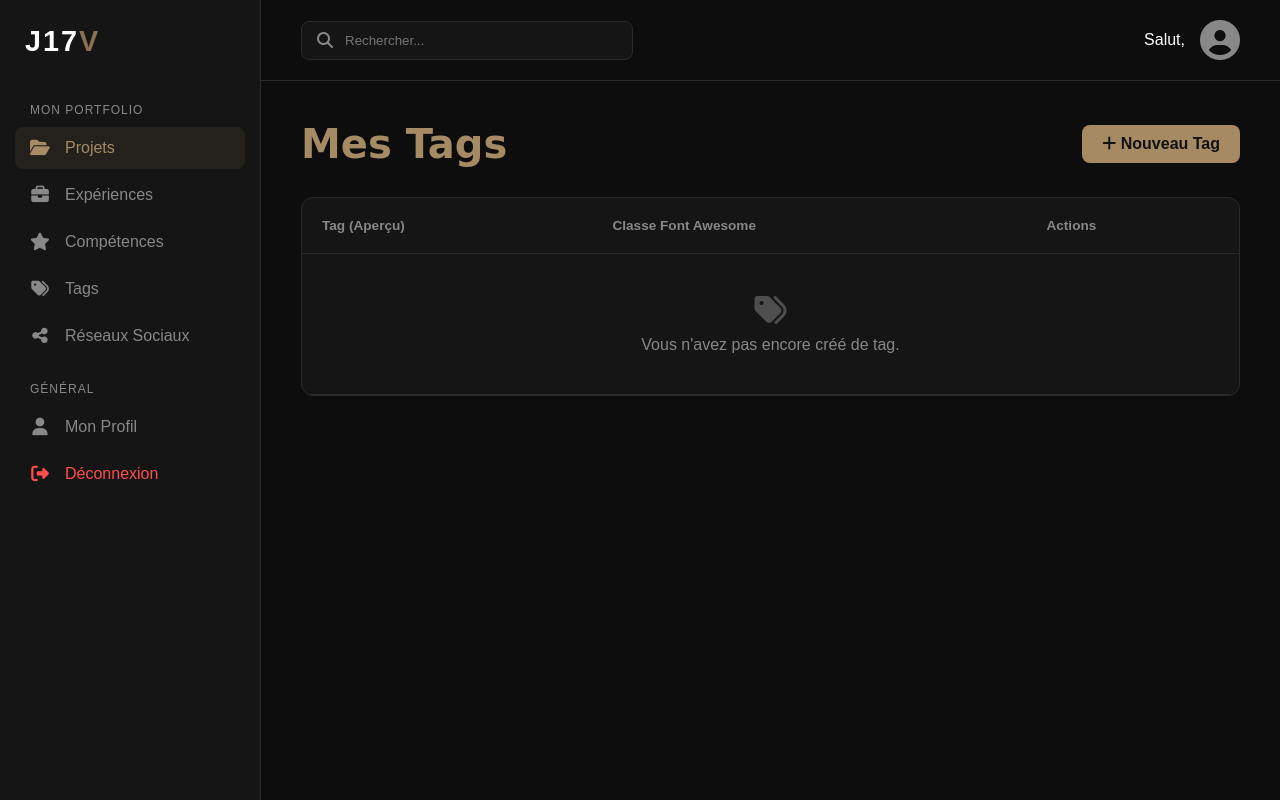
After one commit to Johnny17V/projetPortfolio, a Django app: template backend/api/templates/api/dashboard_tags.html in a window 1280 px wide. The commit adds this page. Run offline with Django 5.2, Linux system fonts and the light colour scheme; the template is opened without the code that fills it, so the values that code supplies are empty.

Commit message:
ajout des vues dashboard pour à la fois tags et reseau

```diff
--- a/backend/api/templates/api/dashboard_base.html
+++ b/backend/api/templates/api/dashboard_base.html
@@ -18,11 +18,11 @@
 
         <nav class="sidebar-nav">
             <p class="nav-section-title">MON PORTFOLIO</p>
-            <a href="#" class="nav-item active"><i class="fas fa-folder-open"></i> Projets</a>
+            <a href="{% url 'dashboard'%}" class="nav-item active"><i class="fas fa-folder-open"></i> Projets</a>
             <a href="{% url 'experience' %}" class="nav-item"><i class="fas fa-briefcase"></i> Expériences</a>
             <a href="{% url 'skills'%}" class="nav-item"><i class="fas fa-star"></i> Compétences</a>
-            <a href="#" class="nav-item"><i class="fas fa-tags"></i> Tags</a>
-            <a href="#" class="nav-item"><i class="fas fa-share-nodes"></i> Réseaux Sociaux</a>
+            <a href="{% url 'tags'%}" class="nav-item"><i class="fas fa-tags"></i> Tags</a>
+            <a href="{% url 'reseaux' %}" class="nav-item"><i class="fas fa-share-nodes"></i> Réseaux Sociaux</a>
 
             <p class="nav-section-title">GÉNÉRAL</p>
             <a href="#" class="nav-item"><i class="fas fa-user"></i> Mon Profil</a>
--- /dev/null
+++ b/backend/api/templates/api/dashboard_tags.html
@@ -0,0 +1,62 @@
+{% extends 'api/dashboard_base.html' %}
+
+{% block title %}Mes Tags | Dashboard{% endblock %}
+
+{% block content %}
+<div class="content-header">
+    <h1 class="page-title">Mes Tags</h1>
+    <a href="#" class="btn-primary"><i class="fas fa-plus"></i> Nouveau Tag</a>
+</div>
+
+<div class="table-container">
+    <table class="dashboard-table">
+        <thead>
+            <tr>
+                <th>Tag (Aperçu)</th>
+                <th>Classe Font Awesome</th>
+                <th>Actions</th>
+            </tr>
+        </thead>
+        <tbody>
+            {% for tag in tags %}
+            <tr>
+                <td class="col-main-info">
+                    <div style="display: flex; align-items: center; gap: 12px;">
+
+                        <div style="width: 30px; text-align: center;">
+                            <i class="{% if tag.icon_class %}{{ tag.icon_class }}{% else %}fas fa-tag{% endif %}"
+                               style="color: var(--gold); font-size: 1.4rem;"></i>
+                        </div>
+
+                        <span class="item-title" style="margin: 0;">{{ tag.name }}</span>
+
+                    </div>
+                </td>
+
+                <td class="col-description">
+                    {% if tag.icon_class %}
+                        <span style="font-family: monospace; color: var(--text-muted); background-color: rgba(255,255,255,0.05); padding: 4px 8px; border-radius: 4px;">
+                            {{ tag.icon_class }}
+                        </span>
+                    {% else %}
+                        <span class="text-muted">-</span>
+                    {% endif %}
+                </td>
+
+                <td class="col-actions">
+                    <a href="#" class="action-btn edit" title="Modifier"><i class="fas fa-pen"></i></a>
+                    <a href="#" class="action-btn delete" title="Supprimer"><i class="fas fa-trash"></i></a>
+                </td>
+            </tr>
+            {% empty %}
+            <tr>
+                <td colspan="3" class="empty-state">
+                    <i class="fas fa-tags fa-2x" style="margin-bottom: 10px; opacity: 0.5;"></i><br>
+                    Vous n'avez pas encore créé de tag.
+                </td>
+            </tr>
+            {% endfor %}
+        </tbody>
+    </table>
+</div>
+{% endblock %}
--- a/backend/api/urls.py
+++ b/backend/api/urls.py
@@ -18,8 +18,12 @@ urlpatterns = [
     path("showcase/login/", auth_views.LoginView.as_view(template_name = "api/login.html"), name="login"),
     # Tes routes API générées par le router
     path('', include(router.urls)),
+
     path("dashboard/profil/", views.ProjetListView.as_view(), name = 'dashboard'),
     path("dashboard/experience/", views.ExperienceListView.as_view(), name = 'experience'),
-    path("dashboard/skills/", views.SkillListView.as_view(), name = 'skills')
+    path("dashboard/skills/", views.SkillListView.as_view(), name = 'skills'),
+    path("dashboard/tags/", views.TagsListView.as_view(), name = 'tags'),
+    path("dashboard/reseaux/", views.ReseauxListView.as_view(), name = 'reseaux')
+
 
 ]
```
Also changed, not shown: backend/api/templates/api/dashboard_reseaux.html (added, +57 -0 lines), backend/api/views.py (+15 -0 lines).
